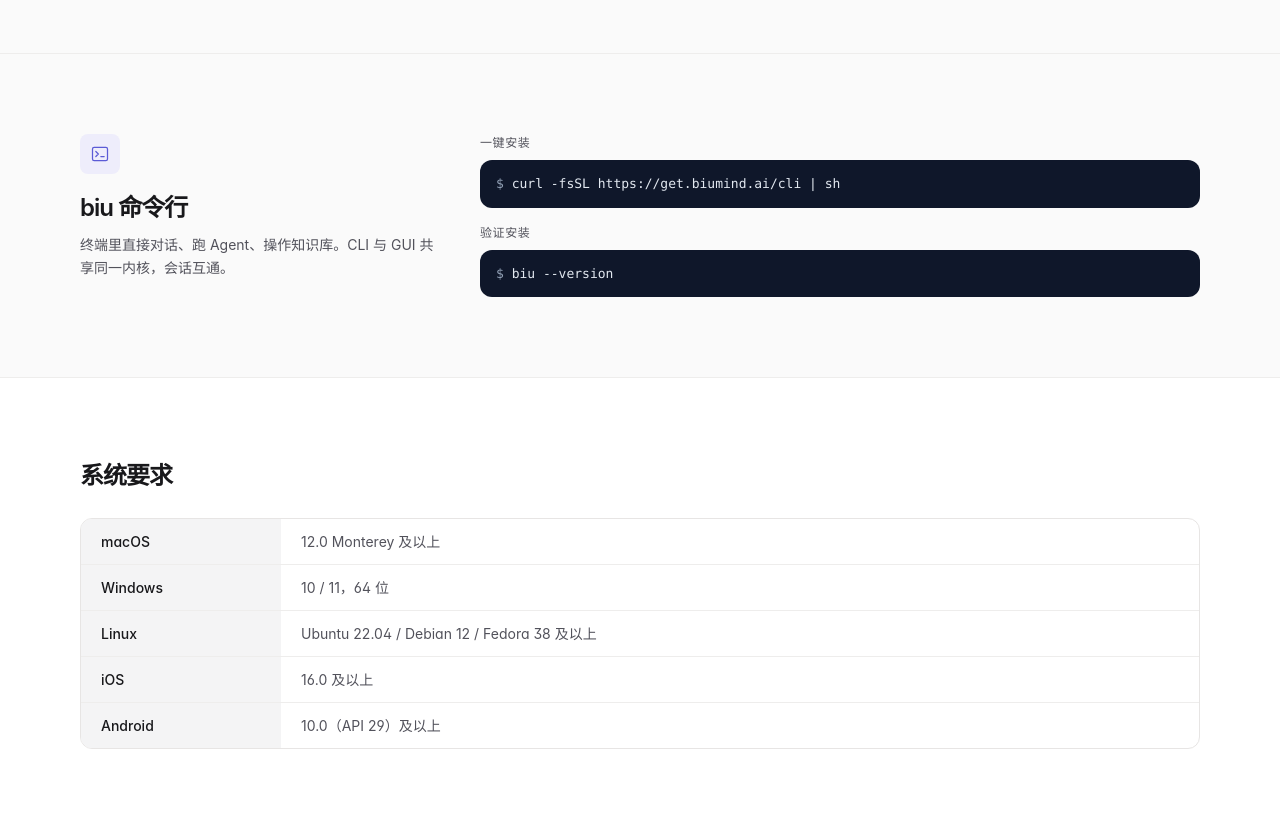
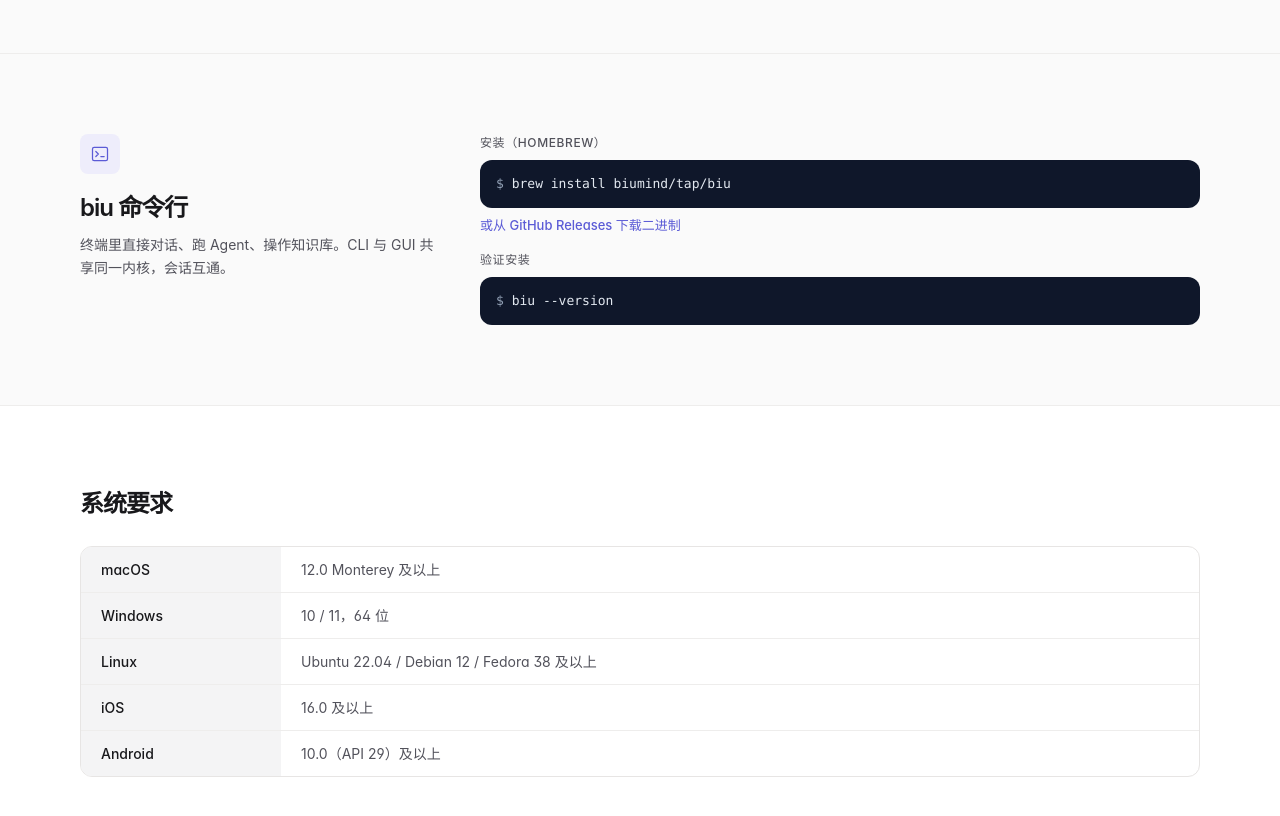
Before and after one commit to biumind/biumind, an Astro site in the folder web/site/: page /download in a window 1280 px wide. Shown: the part 1420-2236 px from the top of the page. Built offline with nearby package versions, Linux system fonts and the light colour scheme; Astro itself is replaced by a stand-in of ours; no server answers.

Commit message:
fix(site): 下载页 biu CLI 安装说明改为真实可用的方式
curl https://get.biumind.ai/cli 是未实现的虚构域名。改为
brew install biumind/tap/biu + GitHub Releases 手动下载链接。

```diff
--- a/web/site/src/components/DownloadPage.astro
+++ b/web/site/src/components/DownloadPage.astro
@@ -156,8 +156,18 @@
             {t.download.cli.install}
           </p>
           <div class="rounded-md bg-[#0F172A] px-4 py-3.5 font-mono text-[13px] text-[#E2E8F0]">
-            <span class="text-[#94A3B8]">$</span> curl -fsSL https://get.biumind.ai/cli | sh
+            <span class="text-[#94A3B8]">$</span> brew install biumind/tap/biu
           </div>
+          <p class="mt-2 text-[13px] text-ink-secondary">
+            <a
+              href="https://github.com/biumind/biumind/releases?q=biu"
+              target="_blank"
+              rel="noopener"
+              class="text-[13px] font-medium text-[var(--purple)] hover:underline"
+            >
+              {t.download.cli.manual}
+            </a>
+          </p>
         </div>
         <div>
           <p class="mb-2 text-[12px] font-medium uppercase tracking-wider text-ink-secondary">
--- a/web/site/src/i18n/en.ts
+++ b/web/site/src/i18n/en.ts
@@ -216,7 +216,8 @@
     cli: {
       title: 'biu CLI',
       body: 'Chat, run agents and query your knowledge base from the terminal. CLI and GUI share the same kernel; sessions are interchangeable.',
-      install: 'One-line install',
+      install: 'Install (Homebrew)',
+      manual: 'Or download a binary from GitHub Releases',
       verify: 'Verify install',
     },
     requirements: {
--- a/web/site/src/i18n/types.ts
+++ b/web/site/src/i18n/types.ts
@@ -113,7 +113,7 @@
     desktop: { title: string; body: string; macIntel: string; macSilicon: string; windows: string; linuxDeb: string; linuxAppImage: string };
     mobile: { title: string; body: string; ios: string; android: string; androidApk: string };
     web: { title: string; body: string; cta: string };
-    cli: { title: string; body: string; install: string; verify: string };
+    cli: { title: string; body: string; install: string; manual: string; verify: string };
     requirements: { title: string; rows: { platform: string; req: string }[] };
     soon: string;
     // 动态下载 (阶段 4): 运行期 fetch /downloads/releases.json 填充按钮
--- a/web/site/src/i18n/zh.ts
+++ b/web/site/src/i18n/zh.ts
@@ -216,7 +216,8 @@
     cli: {
       title: 'biu 命令行',
       body: '终端里直接对话、跑 Agent、操作知识库。CLI 与 GUI 共享同一内核，会话互通。',
-      install: '一键安装',
+      install: '安装（Homebrew）',
+      manual: '或从 GitHub Releases 下载二进制',
       verify: '验证安装',
     },
     requirements: {
```
